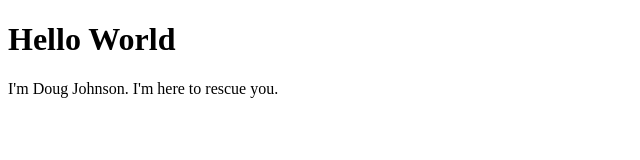
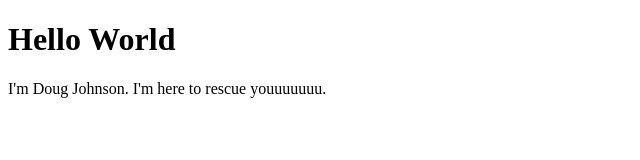
Before and after one commit to dougsgeemail/dougsgeemail.github.io, a plain HTML site: page index.html in a window 1280 px wide. Shown: the full height of the page, 0-640 px from the left. Drawn offline with Linux system fonts and the light colour scheme.

Commit message:
Add files via upload

```diff
--- a/index.html
+++ b/index.html
@@ -2,6 +2,6 @@
 <html>
 <body>
 <h1>Hello World</h1>
-<p>I'm Doug Johnson. I'm here to rescue you.</p>
+<p>I'm Doug Johnson. I'm here to rescue youuuuuuu.</p>
 </body>
 </html>
```
